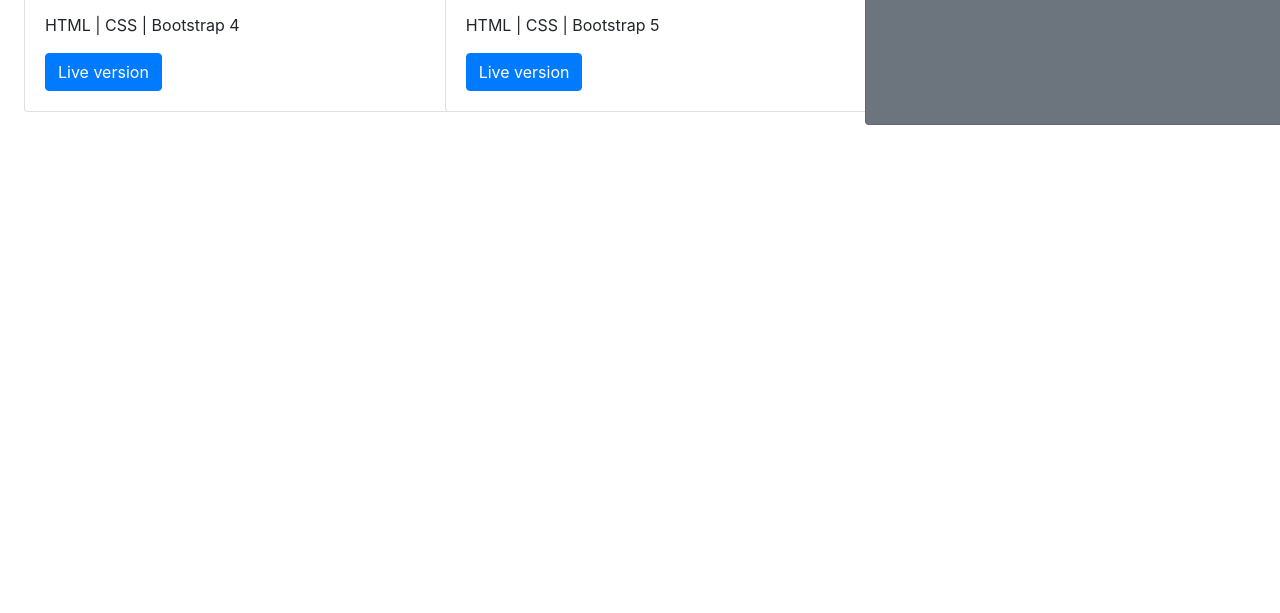
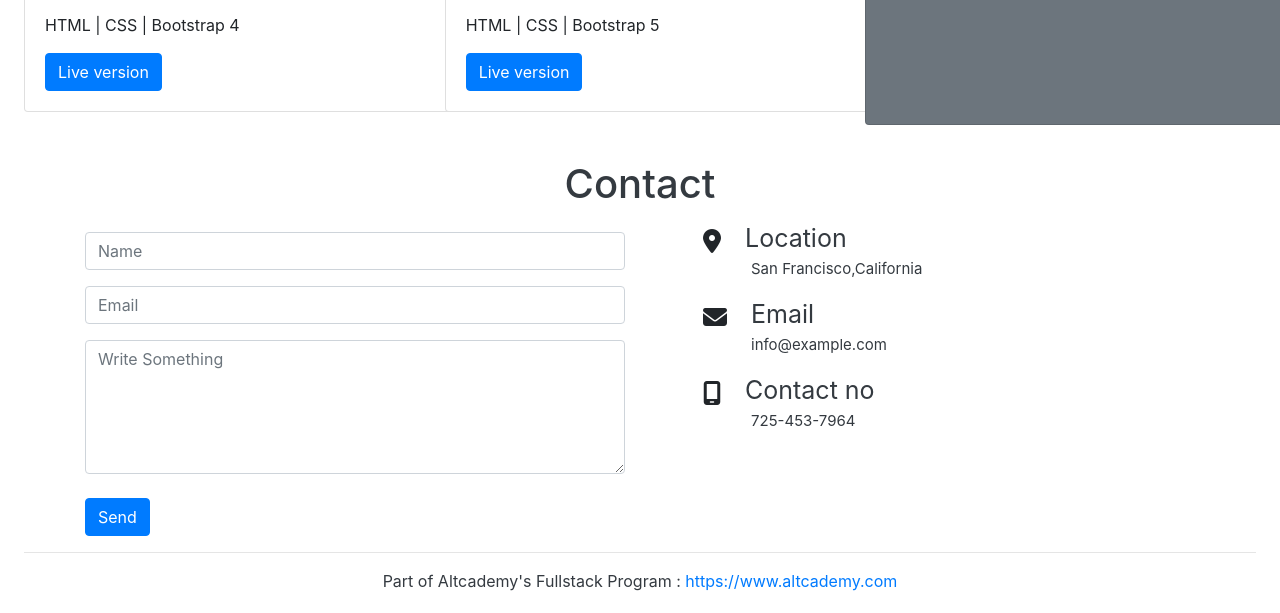
Before and after one commit to Priyashankar97/Portfolio, a plain HTML site: page index.html in a window 1280 px wide. Shown: the part 1714-2327 px from the top of the page. Before the commit the page ends 1839 px from the top, so only its background shows below. Drawn offline with nearby package versions, Linux system fonts and the light colour scheme.

Commit message:
contact info

```diff
--- a/index.html
+++ b/index.html
@@ -146,7 +146,50 @@
           </div>
         </div>
       </div>
-
+      <!------- Contact info --------->
+      <div class="contact mt-5 mb-2">
+        <div class="container ">
+          <div class="section-title text-center ">
+            <h4 class="sec-title mt-5 text-dark">Contact</h4>
+          </div>
+          <div class="row">
+            <div class=" form col-12 col-lg-6 ">
+              <form>
+                <input type="text" class="form-control mt-3" placeholder="Name">
+                <input type="email" class="form-control mt-3" placeholder="Email">
+                <div class="my-3">
+                  <textarea class="form-control" rows="5" id="comment" name="text"
+                  placeholder="Write Something"></textarea>
+                </div>
+              </form>
+              <button type="button" class="btn btn-primary mt-2">Send</button>
+            </div>
+            <div class=" info col-12 col-lg-4 mt-1 mx-5">
+              <div class="loc">
+                <i class="fa-solid fa-location-dot fa-xl icon"></i><a class="con-title text-dark ml-4">Location</a>
+                <p class="con-text text-dark mx-5">San Francisco,California</p>
+              </div>
+              <div class="email">
+                <i class="fa-solid fa-envelope fa-xl icon"></i><a class="con-title  text-dark ml-4 pt-1">Email</a>
+                <p class="con-text text-dark mx-5">info@example.com</p>
+              </div>
+              <div class="contact no">
+                <i class="fa-solid fa-mobile-screen fa-xl icon"></i><a class="con-title  text-dark ml-4 pt-1">Contact no</a>
+                <p class="con-text text-dark mx-5">725-453-7964</p>
+              </div>
+            </div>
+          </div>
+        </div>
+      </div>
+      <hr/>
+      <!-----  Footer ------->
+      <div class="container mb-1">
+        <div class="row">
+          <div class="col-12 text-dark text-center">
+            <p>Part of Altcademy's Fullstack Program :<a  href=#https://www.altcademy.com> https://www.altcademy.com</a></p>
+          </div>
+        </div>
+      </div>
 
 
 
--- a/style.css
+++ b/style.css
@@ -1,6 +1,10 @@
+.navbar {
+    color: black;
+}
+
 /*------ Hero section--------*/
 .hero {
-  background-image: url(./images/christian-wiediger-WkfDrhxDMC8-unsplash.jpg);
+  background-image: url("./images/christian-wiediger-WkfDrhxDMC8-unsplash.jpg");
   background-size: cover;
   height: 650px;
 }
@@ -53,3 +57,21 @@
 .card {
   margin-top: 30px;
 }
+
+/*------- contact info -------*/
+.sec-title {
+
+  font-weight: 500;
+  font-size: 40px;
+}
+.con-title {
+  font-weight:150px;
+  font-size: 25px;
+}
+.con-text {
+  font-size: 15px;
+}
+
+.link {
+  right: 140px;
+}
```
